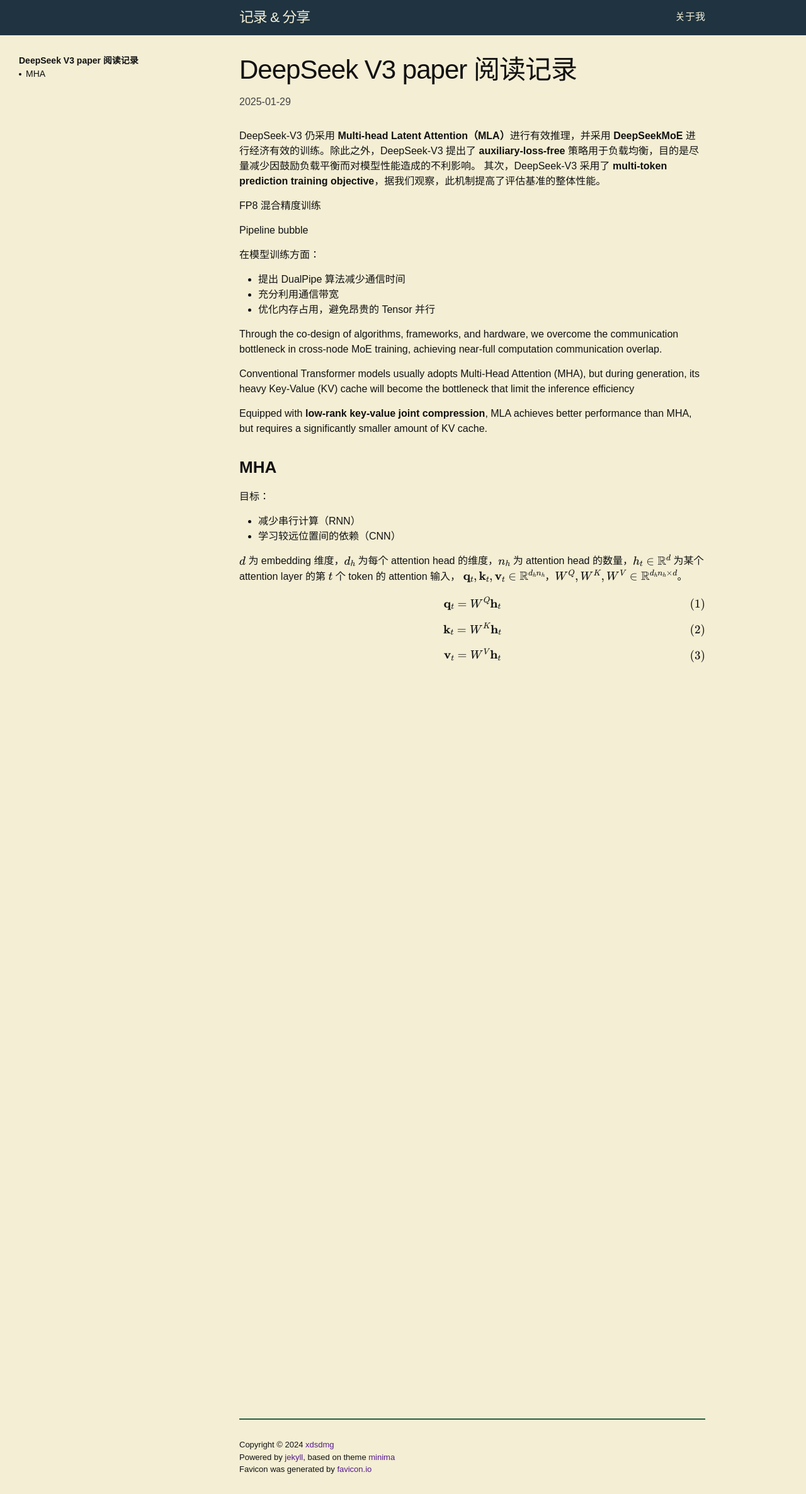
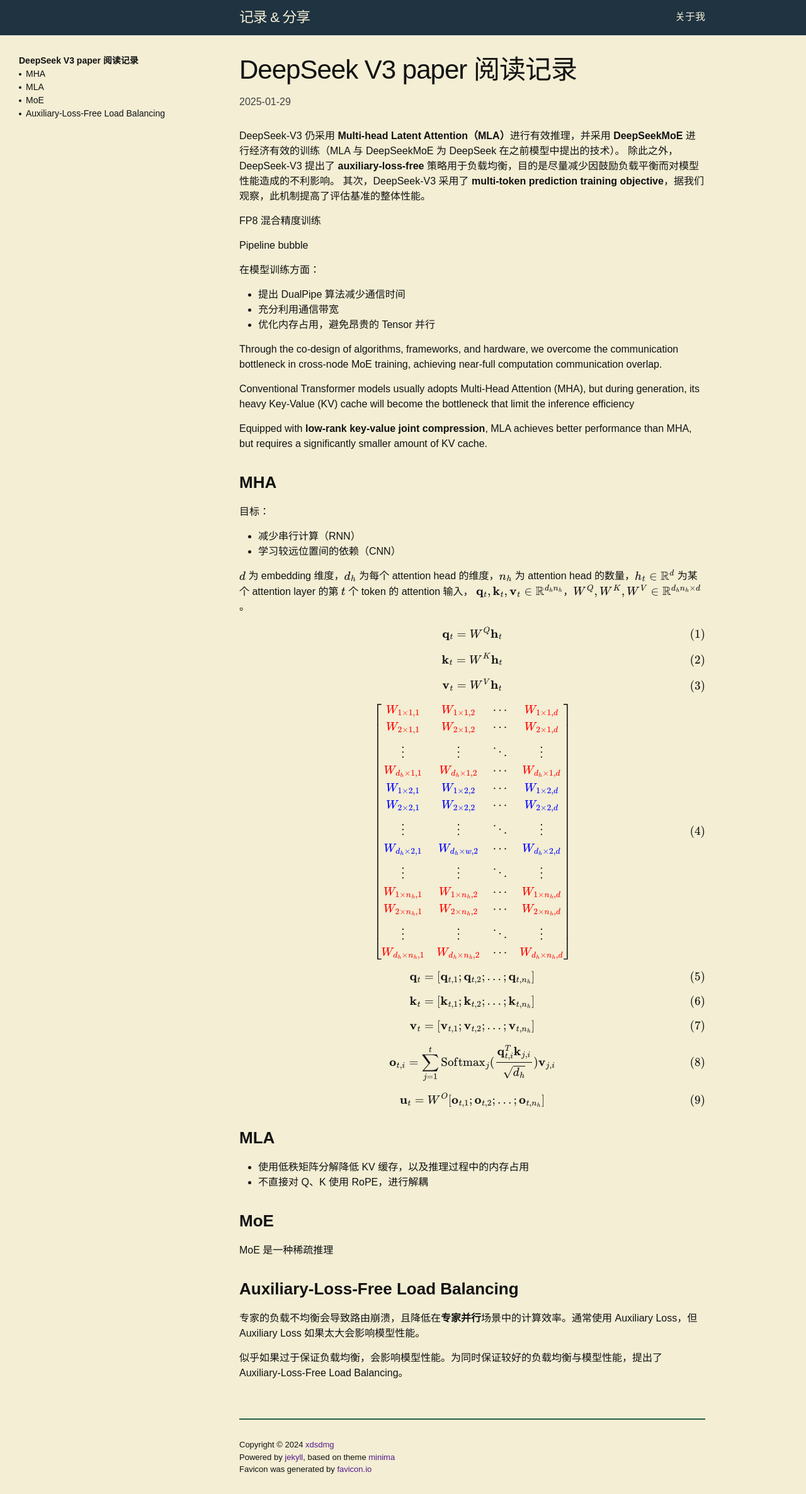
Before and after one commit to xdsdmg/xdsdmg.github.io, a Jekyll site: the page built from docs/_posts/2025-01-29-deepseek-v3.md, in a window 1280 px wide. Shown: the whole page at 63% size. Built offline with Jekyll 4.4.1, drawn with Linux system fonts in a browser that asks for light colours; formulas are drawn with MathJax 3; the table of contents is made by our own code.

Commit message:
add post

```diff
--- a/docs/_posts/2025-01-29-deepseek-v3.md
+++ b/docs/_posts/2025-01-29-deepseek-v3.md
@@ -5,7 +5,8 @@
 categories: draft
 ---
 
-DeepSeek-V3 仍采用 **Multi-head Latent Attention（MLA）**进行有效推理，并采用 **DeepSeekMoE** 进行经济有效的训练。除此之外，DeepSeek-V3 提出了 **auxiliary-loss-free** 策略用于负载均衡，目的是尽量减少因鼓励负载平衡而对模型性能造成的不利影响。 其次，DeepSeek-V3 采用了 **multi-token prediction training objective**，据我们观察，此机制提高了评估基准的整体性能。
+DeepSeek-V3 仍采用 **Multi-head Latent Attention（MLA）**进行有效推理，并采用 **DeepSeekMoE** 进行经济有效的训练（MLA 与 DeepSeekMoE 为 DeepSeek 在之前模型中提出的技术）。
+除此之外，DeepSeek-V3 提出了 **auxiliary-loss-free** 策略用于负载均衡，目的是尽量减少因鼓励负载平衡而对模型性能造成的不利影响。 其次，DeepSeek-V3 采用了 **multi-token prediction training objective**，据我们观察，此机制提高了评估基准的整体性能。
 
 FP8 混合精度训练
 
@@ -43,3 +44,60 @@
 $$
 {\bf v}_t = W^V {\bf h}_t
 $$
+
+$$
+\begin{bmatrix}
+    \color{red}{W_{1 \times 1, 1}}  & \color{red}{W_{1 \times 1, 2}} & \cdots & \color{red}{W_{1 \times 1, d}}              \\
+    \color{red}{W_{2 \times 1, 1}}  & \color{red}{W_{2 \times 1, 2}} & \cdots & \color{red}{W_{2 \times 1, d}}              \\
+    \vdots  & \vdots  & \ddots & \vdots                                                                                     \\
+    \color{red}{W_{d_h \times 1, 1}}  & \color{red}{W_{d_h \times 1, 2}} & \cdots & \color{red}{W_{d_h \times 1, d}}        \\
+    \color{blue}{W_{1 \times 2, 1}}  & \color{blue}{W_{1 \times 2, 2}} & \cdots & \color{blue}{W_{1 \times 2, d}}              \\
+    \color{blue}{W_{2 \times 2, 1}}  & \color{blue}{W_{2 \times 2, 2}} & \cdots & \color{blue}{W_{2 \times 2, d}}              \\
+    \vdots  & \vdots  & \ddots & \vdots                                                                                     \\
+    \color{blue}{W_{d_h \times 2, 1}}  & \color{blue}{W_{d_h \times w, 2}} & \cdots & \color{blue}{W_{d_h \times 2, d}}        \\
+    \vdots  & \vdots  & \ddots & \vdots                                                                                     \\
+    \color{red}{W_{1 \times n_h, 1}}  & \color{red}{W_{1 \times n_h, 2}} & \cdots & \color{red}{W_{1 \times n_h, d}}        \\
+    \color{red}{W_{2 \times n_h, 1}}  & \color{red}{W_{2 \times n_h, 2}} & \cdots & \color{red}{W_{2 \times n_h, d}}        \\
+    \vdots  & \vdots  & \ddots & \vdots                                                                                     \\
+    \color{red}{W_{d_h \times n_h, 1}}  & \color{red}{W_{d_h \times n_h, 2}} & \cdots & \color{red}{W_{d_h \times n_h, d}}  \\
+\end{bmatrix}
+$$
+
+$$
+{\bf q}_t=[{\bf q}_{t,1};{\bf q}_{t,2};\dots;{\bf q}_{t,n_h}]
+$$
+
+$$
+{\bf k}_t=[{\bf k}_{t,1};{\bf k}_{t,2};\dots;{\bf k}_{t,n_h}]
+$$
+
+$$
+{\bf v}_t=[{\bf v}_{t,1};{\bf v}_{t,2};\dots;{\bf v}_{t,n_h}]
+$$
+
+{%
+assign eq =
+'$$
+{\bf o}_{t,i}=\sum^t_{j=1} {\rm Softmax}_j (\frac{{\bf q}^T_{t,i} {\bf k}_{j,i}}{\sqrt{d_h}}) {\bf v}_{j,i}
+$$'
+%}
+{{eq}}
+
+$$
+{\bf u}_t=W^O[{\bf o}_{t,1};{\bf o}_{t,2};\dots;{\bf o}_{t,n_h}]
+$$
+
+### **MLA**
+
+- 使用低秩矩阵分解降低 KV 缓存，以及推理过程中的内存占用
+- 不直接对 Q、K 使用 RoPE，进行解耦
+
+### **MoE**
+
+MoE 是一种稀疏推理
+
+### **Auxiliary-Loss-Free Load Balancing**
+
+专家的负载不均衡会导致路由崩溃，且降低在**专家并行**场景中的计算效率。通常使用 Auxiliary Loss，但 Auxiliary Loss 如果太大会影响模型性能。
+
+似乎如果过于保证负载均衡，会影响模型性能。为同时保证较好的负载均衡与模型性能，提出了 Auxiliary-Loss-Free Load Balancing。
--- a/docs/_sass/minima/_base.scss
+++ b/docs/_sass/minima/_base.scss
@@ -302,6 +302,6 @@
   }
 }
 
-.mjx-chtml {
-  color: blue ! important;
-}
+// .mjx-chtml {
+//   color: blue ! important;
+// }
```
